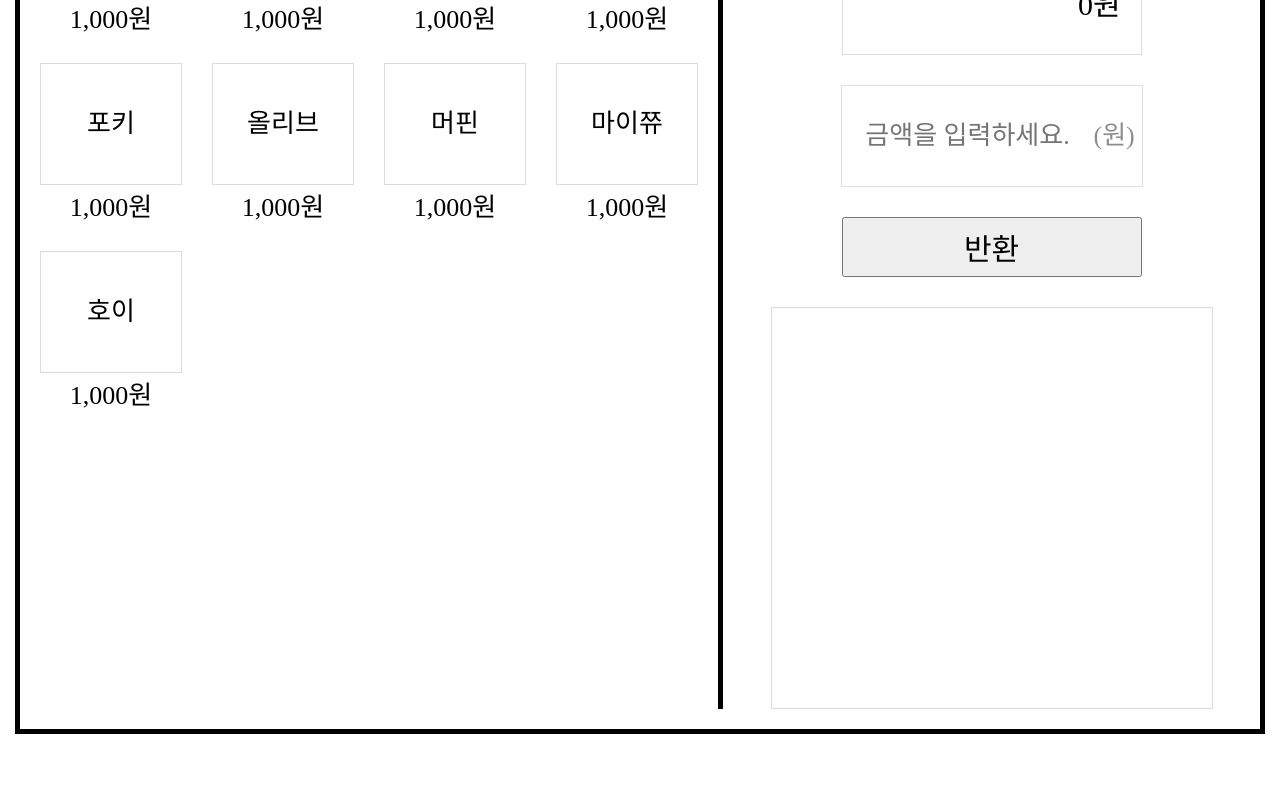
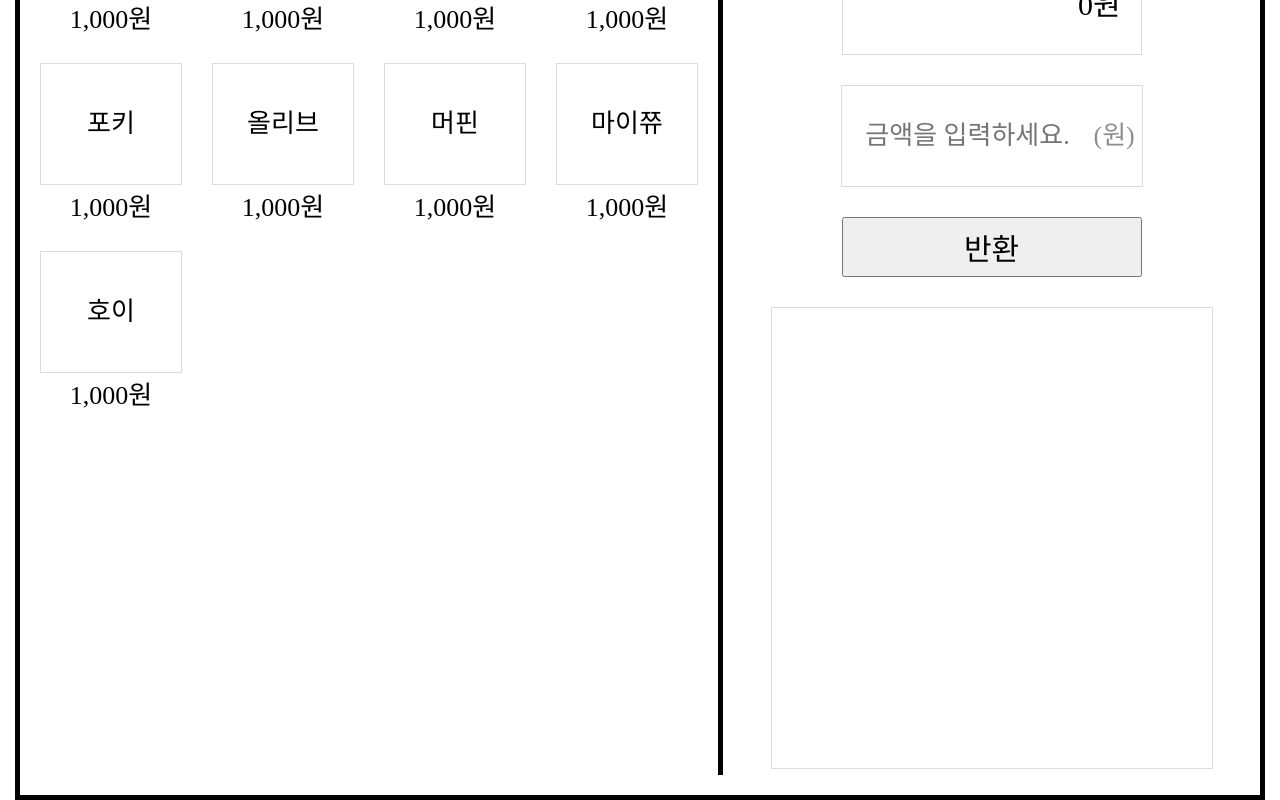
Before and after one commit to codesquad-members-2022/fe-vm, a React (Create React App) app in the folder vending-machine/: page / in a window 1280 px wide. Shown: the part 350-1150 px from the top of the page. Before the commit the page ends 1084 px from the top, so only its background shows below. Built offline with nearby package versions, Linux system fonts and the light colour scheme.

Commit message:
style: 컴포넌트 height 고정

```diff
--- a/vending-machine/src/components/vendingMachine/userWindowLogMonitor/logMonitor.styled.js
+++ b/vending-machine/src/components/vendingMachine/userWindowLogMonitor/logMonitor.styled.js
@@ -4,8 +4,10 @@ export const StyledLogMonitorContainer = styled.div`
   margin: 0 auto;
   border: 1px solid ${({ theme }) => theme.color.gray};
   width: 400px;
+  height: 420px;
   min-height: 360px;
   padding: 20px;
+  overflow-y: scroll;
 `;
 
 export const StyledLog = styled.div`
--- a/vending-machine/src/components/vendingMachine/vendingMachine.styled.js
+++ b/vending-machine/src/components/vendingMachine/vendingMachine.styled.js
@@ -3,6 +3,7 @@ import styled from 'styled-components';
 export const StyledVMContainer = styled.div`
   display: flex;
   width: 1200px;
+  height: 900px;
   margin: 0 auto;
   padding: 20px;
   border: 5px solid ${({ theme }) => theme.color.black};
--- a/vending-machine/src/components/wallet/wallet.styled.js
+++ b/vending-machine/src/components/wallet/wallet.styled.js
@@ -5,6 +5,7 @@ export const StyledWalletContainer = styled.div`
   flex-flow: column;
   align-items: center;
   width: 400px;
+  height: 900px;
   margin: 0 auto;
   padding: 20px;
   border: 5px solid ${({ theme }) => theme.color.black};
```
